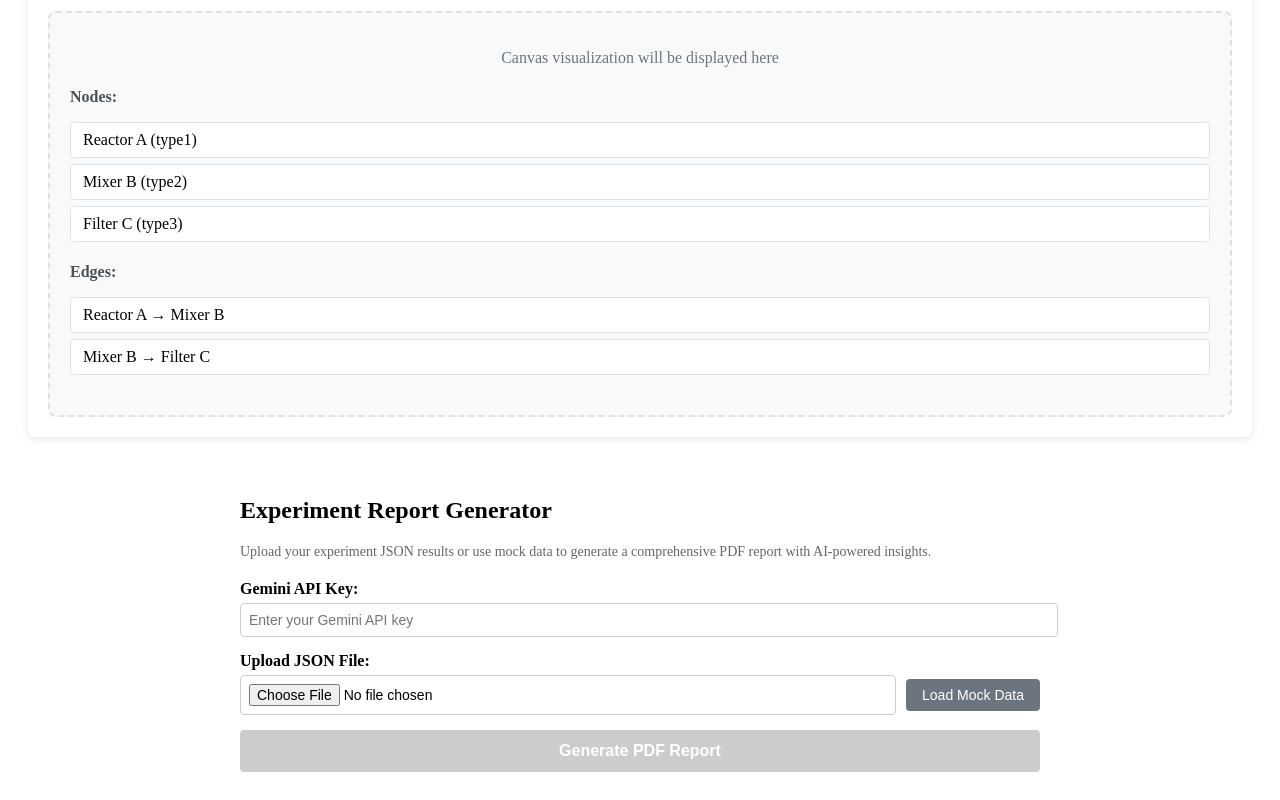
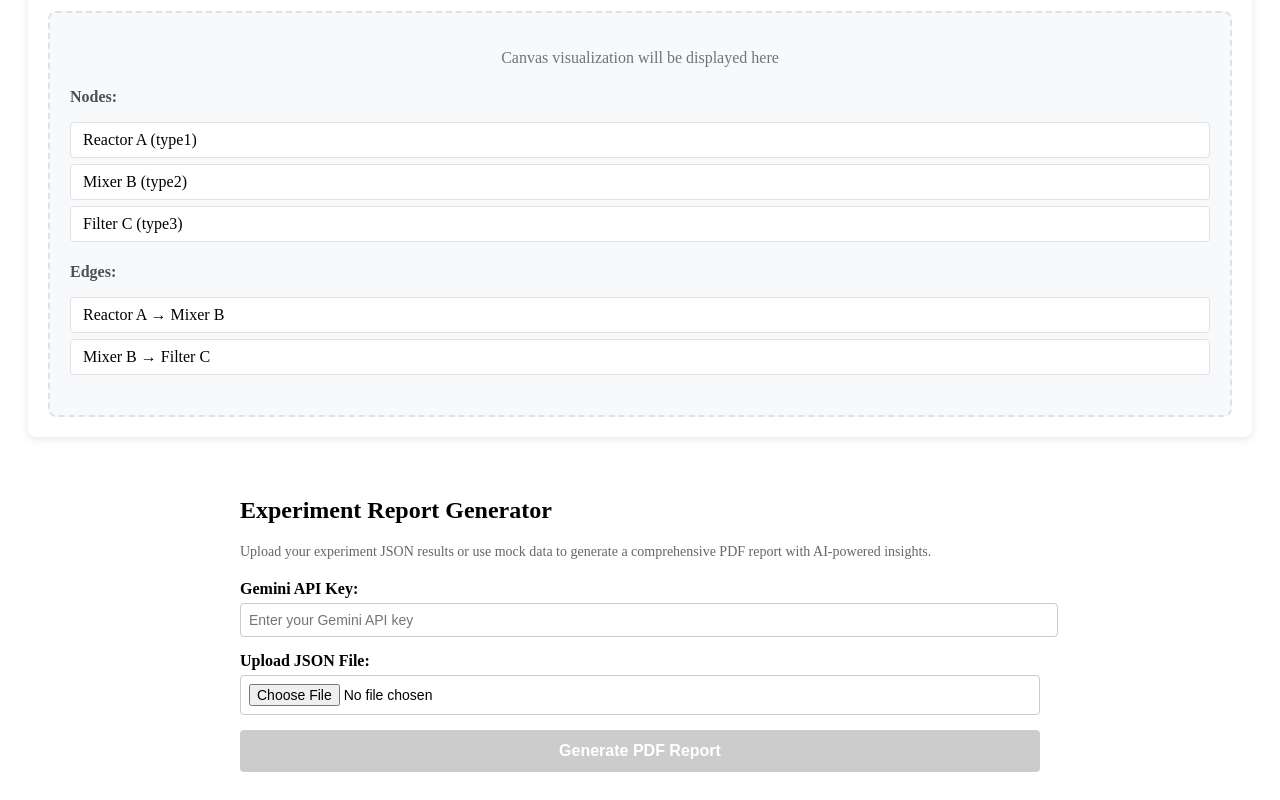
Before and after one commit to AndreaCheah/process-flow, a React (Vite) app: page / in a window 1280 px wide. Shown: the part 326-1126 px from the top of the page. Built offline with nearby package versions, Linux system fonts and the light colour scheme; what ag-grid-community would draw is missing.

Commit message:
Remove redundant load json button

```diff
--- a/src/components/ReportGenerator.tsx
+++ b/src/components/ReportGenerator.tsx
@@ -29,18 +29,6 @@ export default function ReportGenerator() {
       }
     };
     reader.readAsText(file);
-  };
-
-  const loadMockData = async () => {
-    try {
-      const response = await fetch('/data/mock_results.json');
-      const json = await response.json();
-      setJsonData(json);
-      setStatus('Mock data loaded successfully');
-      setError('');
-    } catch (err) {
-      setError('Failed to load mock data');
-    }
   };
 
   const generateReport = async () => {
@@ -124,21 +112,6 @@ export default function ReportGenerator() {
                 borderRadius: '4px',
               }}
             />
-            <button
-              onClick={loadMockData}
-              style={{
-                padding: '8px 16px',
-                fontSize: '14px',
-                color: 'white',
-                backgroundColor: '#6c757d',
-                border: 'none',
-                borderRadius: '4px',
-                cursor: 'pointer',
-                whiteSpace: 'nowrap',
-              }}
-            >
-              Load Mock Data
-            </button>
           </div>
         </div>
 
--- a/src/components/charts/KPILineChart.tsx
+++ b/src/components/charts/KPILineChart.tsx
@@ -107,8 +107,6 @@ export default function KPILineChart({ data }: KPILineChartProps) {
             const scenarioIndex = context.dataIndex;
             const kpiValue = sortedScenarios[scenarioIndex].kpi_value;
             const allKPIs = sortedScenarios.map(s => s.kpi_value);
-            const maxKPI = Math.max(...allKPIs);
-            const minKPI = Math.min(...allKPIs);
             const rank = allKPIs.sort((a, b) => b - a).indexOf(kpiValue) + 1;
 
             return `\nRank: #${rank} of ${scenarios.length}`;
```
